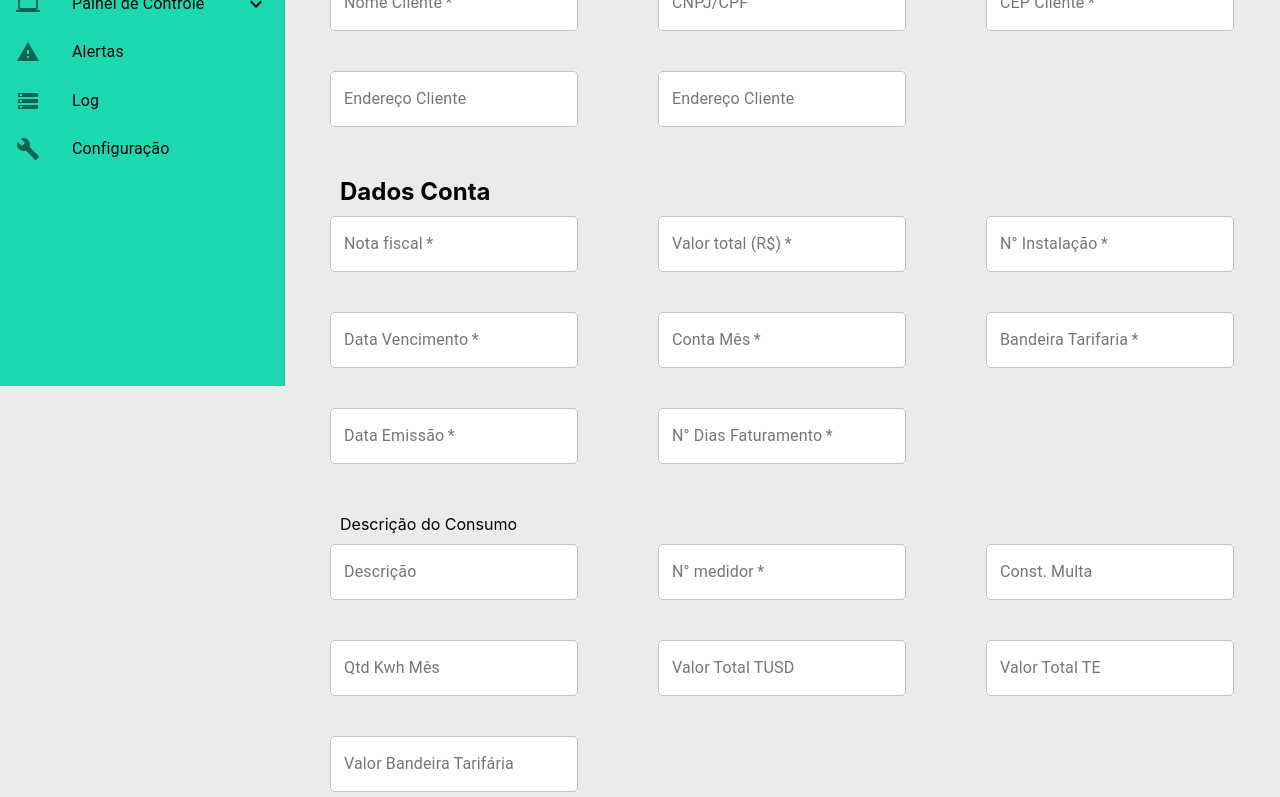
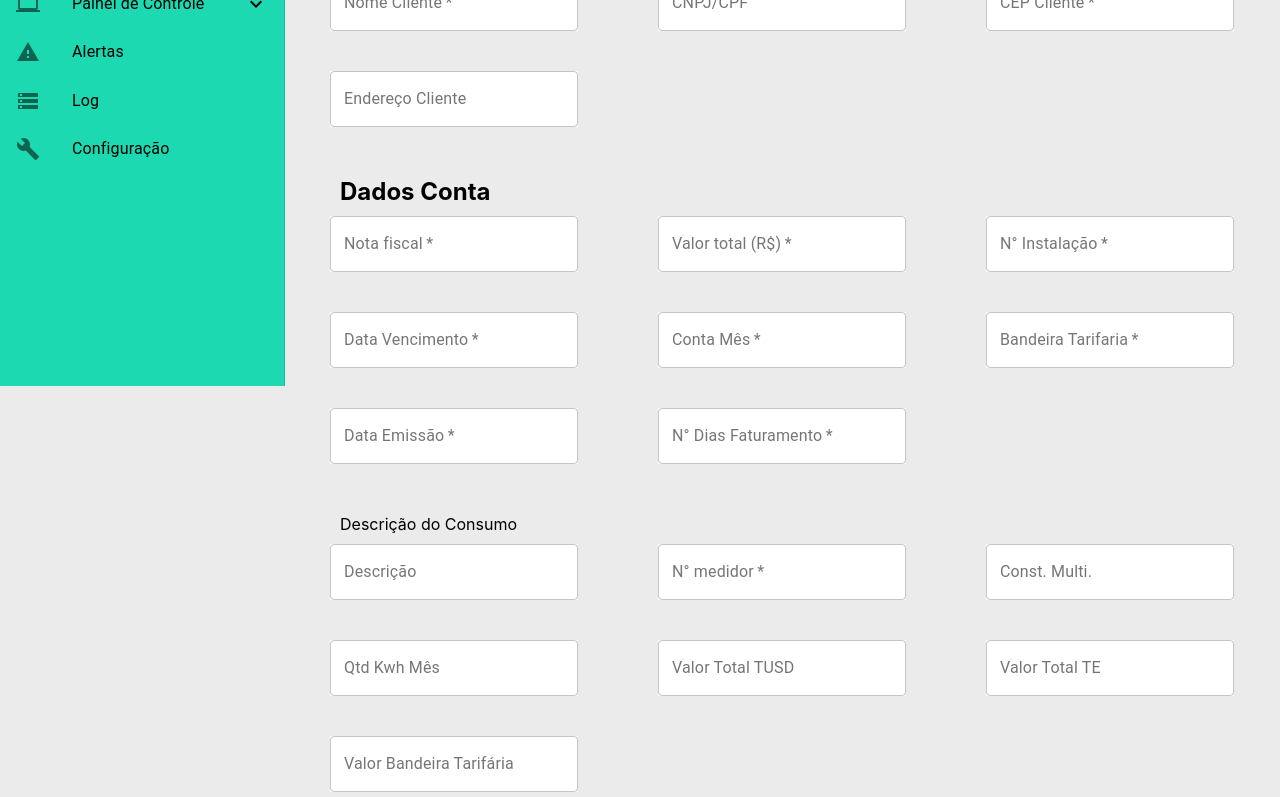
Before and after one commit to Grupo1API/TecSus, a React (Create React App) app in the folder tecsus-front/tecsus/: page /contas_energia in a window 1280 px wide. Shown: the part 414-1211 px from the top of the page. Built offline with nearby package versions, Linux system fonts and the light colour scheme.

Commit message:
mudanças nos campos conta energia

```diff
--- a/tecsus-front/tecsus/src/pages/contas_energia/index.js
+++ b/tecsus-front/tecsus/src/pages/contas_energia/index.js
@@ -173,7 +173,6 @@ function ContaEnergia() {
           <form onSubmit={handleSubmit}>
             <h2>Dados Concessionaria</h2>
             <div className = 'coluna'>
-             {/* 1 */}
               <TextField
                 id="concessionaria"
                 className='input'
@@ -185,7 +184,6 @@ function ContaEnergia() {
                 onChange={(e) => setConcessionaria(e.target.value)}
                 variant="outlined"
               />
-              {/* 2 */}
               <TextField
                 id="cnpj_concessionaria"
                 className='input'
@@ -197,7 +195,6 @@ function ContaEnergia() {
                 onChange={(e) => setCnpj_concessionaria(e.target.value)}
                 variant="outlined"
               />
-              {/* 3 */}
               <TextField
                 id="cep_concessionaria"
                 className='input'
@@ -211,7 +208,6 @@ function ContaEnergia() {
             </div>
 
             <div className = 'coluna'>
-              {/* 4 */}
               <TextField
                 id="endereco"
                 className='input'
@@ -226,7 +222,7 @@ function ContaEnergia() {
 
             <h2>Dados Cliente</h2>
             <div className = 'coluna'>
-               {/* 5 */}
+
                <TextField
                 id="nome_cliente"
                 className='input'
@@ -238,7 +234,6 @@ function ContaEnergia() {
                 onChange={(e) => setNome_cliente(e.target.value)}
                 variant="outlined"
               />
-              {/* 6 */}
               <TextField
                 id="cnpj_cpf_cliente"
                 className='input'
@@ -249,7 +244,6 @@ function ContaEnergia() {
                 onChange={(e) => setCnpj_cpf_cliente(e.target.value)}
                 variant="outlined"
               />
-              {/* 7 */}
               <TextField
                 id="cep_cliente"
                 className='input'
@@ -264,18 +258,6 @@ function ContaEnergia() {
             </div>
 
             <div className = 'coluna'>
-              {/* 8 */}
-              <TextField
-                id="endereco_cliente"
-                className='input'
-                type="text"
-                label="Endereço Cliente"
-                placeholder="Endereço Cliente"
-                value={endereco_cliente}
-                onChange={(e) => setEndereco_cliente(e.target.value)}
-                variant="outlined"
-              />
-              {/* 9 */}
               <TextField
                 id="endereco_cliente"
                 className='input'
@@ -290,7 +272,6 @@ function ContaEnergia() {
 
             <h2>Dados Conta</h2>
             <div className = 'coluna'>
-              {/* 10 */}
               <TextField
                 id="nota_fiscal"
                 className='input'
@@ -302,7 +283,6 @@ function ContaEnergia() {
                 onChange={(e) => setNota_fiscal(e.target.value)}
                 variant="outlined"
               />
-              {/* 11 */}
               <NumberFormat
                 prefix={'R$ '}
                 id="valor_total"
@@ -319,7 +299,6 @@ function ContaEnergia() {
                 } }
                 variant="outlined"
               />
-              {/* 12 */}
               <TextField
                 id="numero_instalacao"
                 className='input'
@@ -334,8 +313,6 @@ function ContaEnergia() {
             </div>
 
             <div className = 'coluna'>
-
-              {/* 13 */}
               <NumberFormat
                 id="data_vencimento"
                 className='input'
@@ -350,7 +327,6 @@ function ContaEnergia() {
                 onChange={(e) => setData_vencimento(e.target.value)}
                 variant="outlined"
               />
-              {/* 14 */}
               <TextField
                 id="conta_mes"
                 className='input'
@@ -362,7 +338,6 @@ function ContaEnergia() {
                 onChange={(e) => setConta_mes(e.target.value)}
                 variant="outlined"
               />
-              {/* 15 */}
               <TextField
                 id="bandeiraTarifaria"
                 className='input'
@@ -377,7 +352,6 @@ function ContaEnergia() {
             </div>
 
             <div className = 'coluna'>
-              {/* 16 */}
               <NumberFormat
                 id="emissao"
                 className='input'
@@ -392,7 +366,6 @@ function ContaEnergia() {
                 onChange={(e) => setEmissao(e.target.value)}
                 variant="outlined"
               />
-              {/* 17 */}
               <TextField
                 id="dias_faturamento"
                 className='input'
@@ -409,7 +382,6 @@ function ContaEnergia() {
             <p>Descrição do Consumo</p>
 
             <div className = 'coluna'>
-              {/* 18 */}
               <TextField
                 id="descricao_consumo"
                 className='input'
@@ -420,7 +392,6 @@ function ContaEnergia() {
                 onChange={(e) => setDescricao_consumo(e.target.value)}
                 variant="outlined"
               />
-              {/* 19 */}
               <TextField
                 id="numero_medidor"
                 className='input'
@@ -432,13 +403,12 @@ function ContaEnergia() {
                 onChange={(e) => setNumero_medidor(e.target.value)}
                 variant="outlined"
               />
-              {/* 20 */}
               <TextField
-                id="const_multa"
+                id="const_multi."
                 className='input'
                 type="number"
-                label="Const. Multa"
-                placeholder="Const. Multa"
+                label="Const. Multi."
+                placeholder="Const. Multi."
                 value={const_multa}
                 onChange={(e) => setConst_multa(e.target.value)}
                 variant="outlined"
@@ -446,7 +416,6 @@ function ContaEnergia() {
             </div>
 
             <div className = 'coluna'>
-              {/* 21 */}
               <TextField
                 id="kwhMes"
                 className='input'
@@ -457,7 +426,6 @@ function ContaEnergia() {
                 onChange={(e) => setKwhMes(e.target.value)}
                 variant="outlined"
               />
-               {/* 22 */}
                <NumberFormat
                 id="valor_total_tusd"
                 className='input'
@@ -473,7 +441,6 @@ function ContaEnergia() {
                 } }
                 variant="outlined"
               />
-              {/* 23 */}
               <NumberFormat
                 id="valor_total_te"
                 className='input'
@@ -492,7 +459,6 @@ function ContaEnergia() {
             </div>
 
             <div className = 'coluna'>
-              {/* 24 */}
               <NumberFormat
                 id="valor_total_bandeira"
                 className='input'
@@ -513,7 +479,6 @@ function ContaEnergia() {
             <p>Itens Financeiros (Valores Totais)</p>
 
             <div className = 'coluna'>
-              {/* 25 */}
               <NumberFormat
                 id="multa"
                 className='input'
@@ -529,7 +494,6 @@ function ContaEnergia() {
                 } }
                 variant="outlined"
               />
-              {/* 26 */}
               <NumberFormat
                 id="cip"
                 className='input'
@@ -550,8 +514,6 @@ function ContaEnergia() {
              <p>Tributos</p>
 
              <div className = 'coluna'>
-
-              {/* 27 */}
               <NumberFormat
                 id="valor_pis"
                 className='input'
@@ -567,8 +529,6 @@ function ContaEnergia() {
                 } }
                 variant="outlined"
               />
-
-              {/* 28 */}
               <NumberFormat
                 id="valor_cofins"
                 className='input'
```
